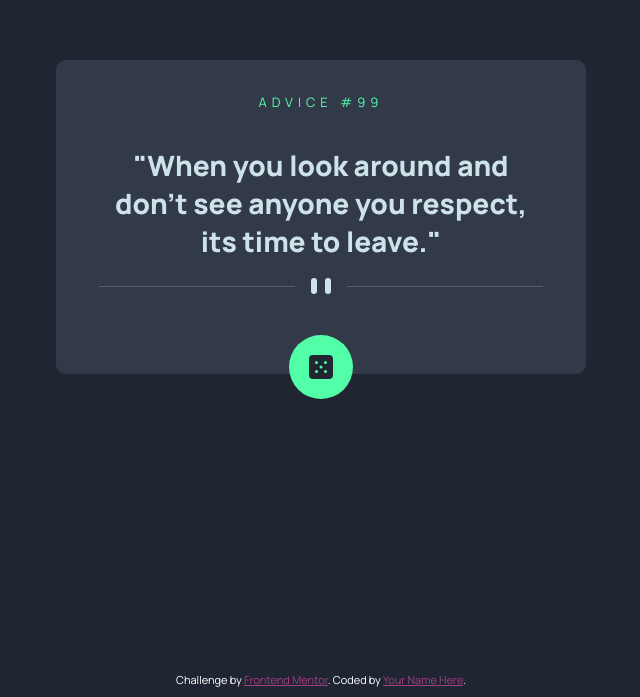
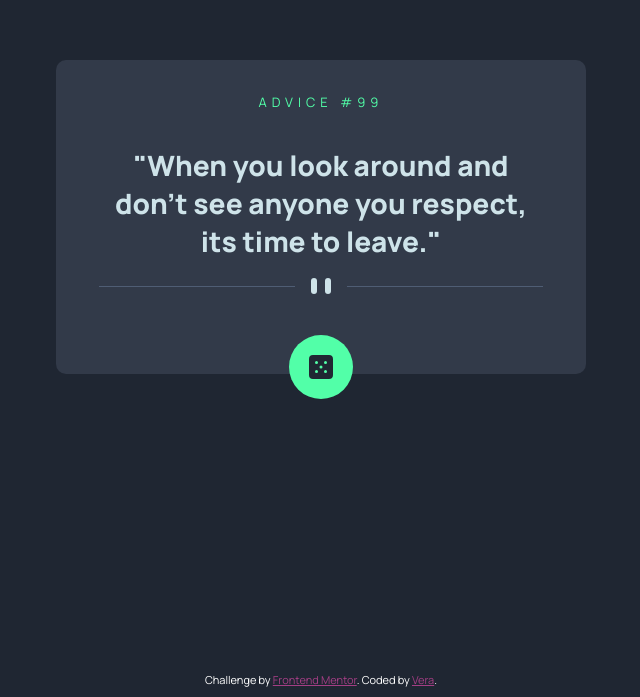
Before and after one commit to potatbut/advice-generator-app, a plain HTML site: page index.html in a window 1280 px wide. Shown: the part 103-800 px from the top of the page, without its empty margins (319-959 px from the left). Drawn offline with Linux system fonts and the light colour scheme; no server answers.

Commit message:
Name update

```diff
--- a/index.html
+++ b/index.html
@@ -29,7 +29,7 @@
 
   <div class="attribution">
     Challenge by <a href="https://www.frontendmentor.io?ref=challenge" target="_blank">Frontend Mentor</a>.
-    Coded by <a href="#">Your Name Here</a>.
+    Coded by <a target="_blank" href="https://github.com/potatbut/">Vera</a>.
   </div>
   <script src="index.js"></script>
 </body>
```
